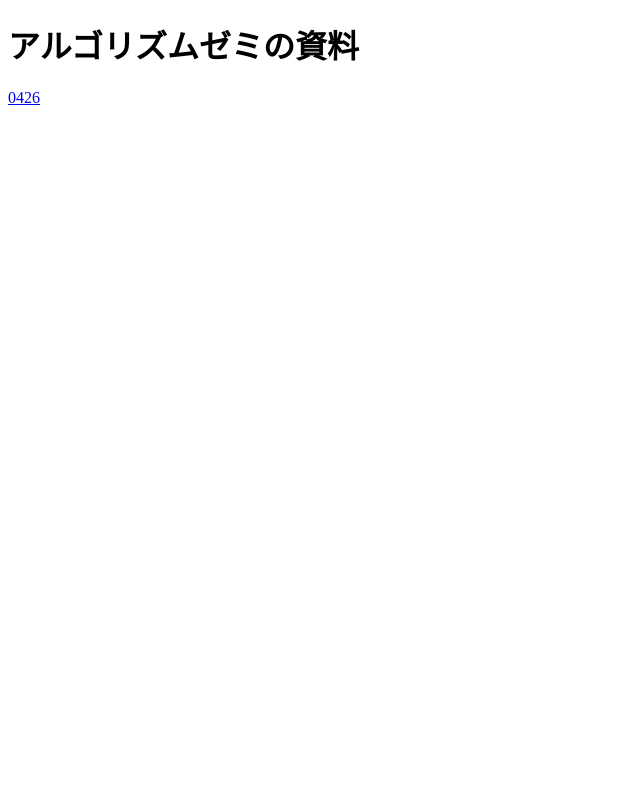
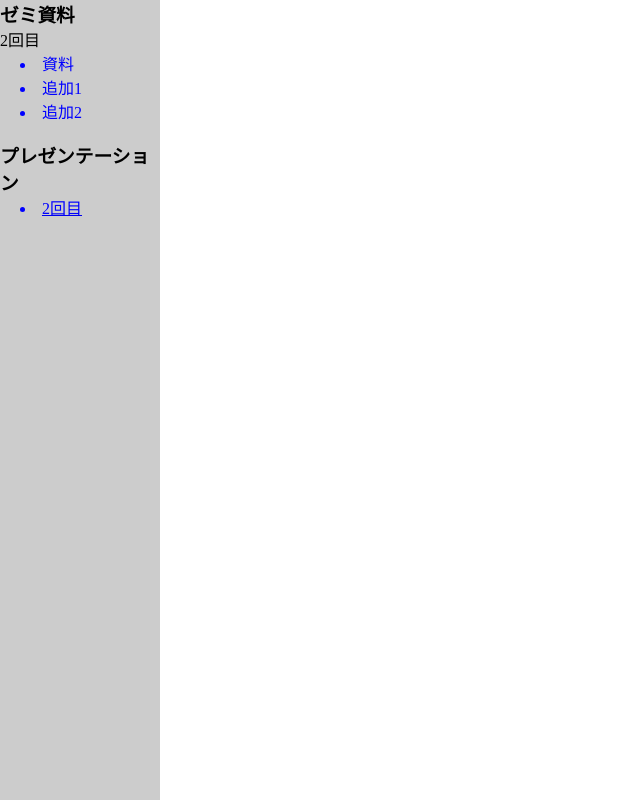
Before and after one commit to LeClezioLab/presentation, a plain HTML site: page index.html in a window 1280 px wide. Shown: the whole page, without its empty margins (0-640 px from the left). Drawn offline with Linux system fonts and the light colour scheme.

Commit message:
feature indexx.html
追加資料へのリンクを追加

```diff
--- a/index.html
+++ b/index.html
@@ -1,10 +1,61 @@
-<!doctype html>
-<html>
-	<head>
-		<meta charset="utf-8">
-		</head>
-	<body>
-	<h1>アルゴリズムゼミの資料</h1>
-		<a href="./algo-semi/0426.html">0426</a>
-	</body>
+<!DOCTYPE html>
+<html lang="ja">
+<head>
+<meta charset="UTF-8">
+<script type="text/javascript" src = "main.js"></script>
+<style>
+* {
+	margin:0;
+	padding:0;
+}
+
+body {
+	margin:0;
+	_overflow:hidden;
+	padding:0;
+}
+
+li {
+	color: blue;
+	margin-left: 20px
+}
+
+
+#left_frame {
+	background-color: #ccc;
+	height:100%;
+	left:0;
+	margin:0;
+	padding:0;
+	position:fixed;
+	_position:absolute;
+	top:0;
+	width:160px;
+}
+
+#right_frame {
+	height:100%;
+	margin:0 0 0 170px;
+	_overflow:auto;
+	padding:0;
+}
+</style>
+</head>
+
+<body>
+<div id="left_frame">
+	<h3>ゼミ資料</h3>
+	<p>2回目<p>
+	<li onClick="loadText('https://raw.githubusercontent.com/NNAKAYAMA/workspace/master/seminar/0426_main.html')">資料</li>
+	<li onClick="loadText('https://raw.githubusercontent.com/NNAKAYAMA/workspace/master/seminar/0426_add.html')">	追加1</li>
+	<li onClick="loadText('https://raw.githubusercontent.com/NNAKAYAMA/workspace/master/seminar/0426_add_part2.html')">	追加2</li>
+
+	<br>
+	<h3>プレゼンテーション</h3>
+	<a href="./algo-semi/0426.html" target="_blank"><li>2回目</li></a>
+</div>
+<div id="right_frame">
+	<div id ="disp"></div>
+</div>
+</body>
 </html>
```
